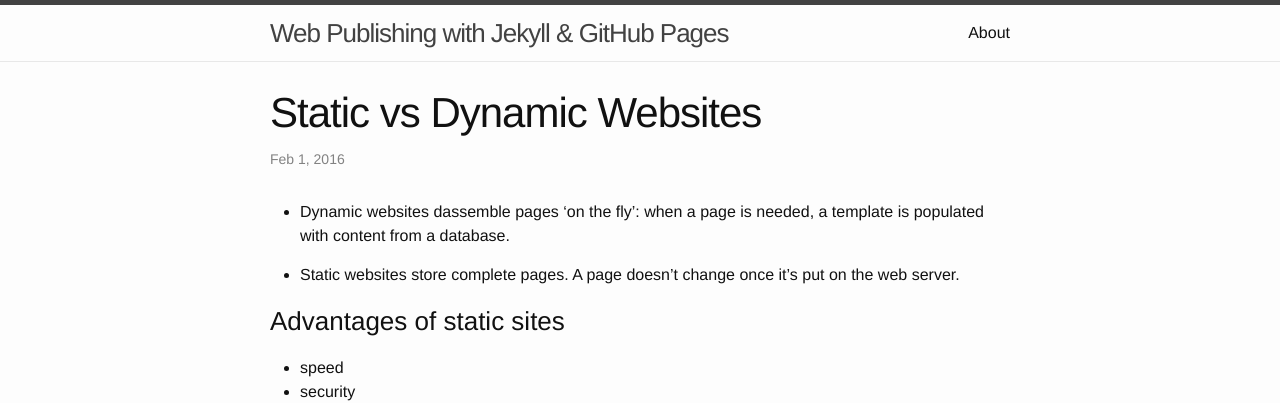
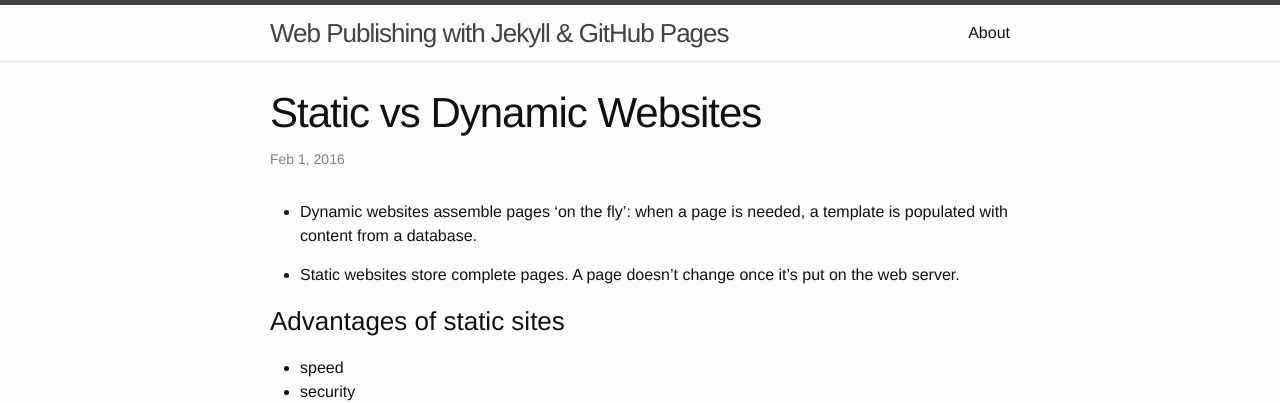
Before and after one commit to menzenski/idrh-static-site-workshop, a Jekyll site: the page built from _posts/2016-02-01-static-vs-dynamic-websites.md, in a window 1280 px wide. Shown: the top 403 px of the page. Built offline with Jekyll 4.4.1, drawn with Linux system fonts in a browser that asks for light colours.

Commit message:
Updated 2016-02-01-static-vs-dynamic-websites.md

```diff
--- a/_posts/2016-02-01-static-vs-dynamic-websites.md
+++ b/_posts/2016-02-01-static-vs-dynamic-websites.md
@@ -7,7 +7,7 @@ published: true
 ---
 
 
-* Dynamic websites dassemble pages 'on the fly': when a page is needed, a
+* Dynamic websites assemble pages 'on the fly': when a page is needed, a
   template is populated with content from a database.
 
 * Static websites store complete pages. A page doesn't change once it's put
```
